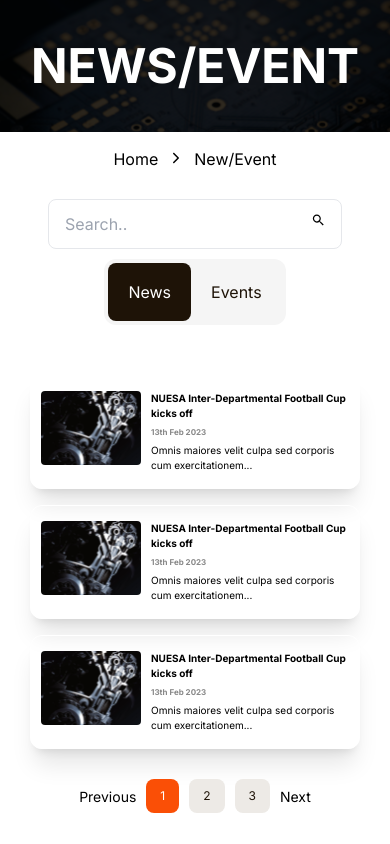
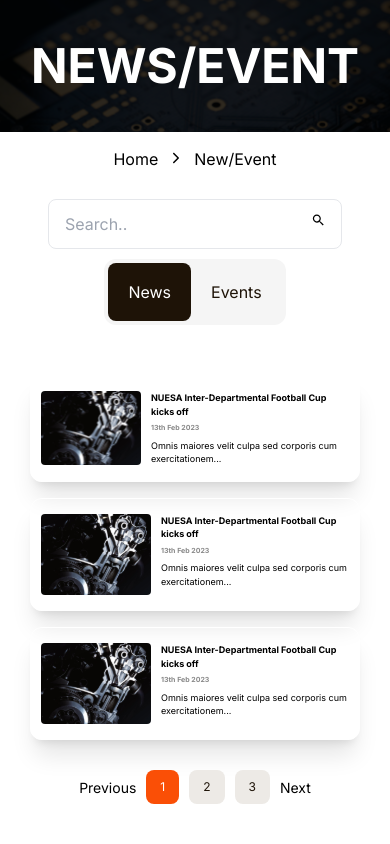
Before and after one commit to NUESA-UNIZIK/Client-side, a React (Vite) app: page /newsevent in a window 390 px wide. Built offline with nearby package versions, Linux system fonts and the light colour scheme.

Commit message:
new change

```diff
--- a/src/pages/News/OnlyEvent.jsx
+++ b/src/pages/News/OnlyEvent.jsx
@@ -15,7 +15,7 @@ export const OnlyEvent = () => {
               <img
                 src={img}
                 alt="news"
-                className="w-[100px] lg:h-[100%] h-[85px]  rounded md:max-w-[100%] "
+                className="w-[100px] lg:h-[100%] h-[80px]  rounded md:max-w-[100%] "
               />
               <div className="flex flex-row justify-around gap-[20px] items-center">
               <div className="flex flex-col items-start gap-[22px max-w-[428px]">
@@ -56,7 +56,7 @@ export const OnlyEvent = () => {
               <img
                 src={img}
                 alt="news"
-                className="w-[100px] lg:h-[100%] h-[85px]  rounded lg:w-[100%] "
+                className="w-[100px] lg:h-[100%] h-[80px]  rounded lg:w-[100%] "
               />
               <div className="flex flex-row justify-around gap-[20px] items-center">
               <div className="flex flex-col items-start gap-[22px max-w-[428px]">
@@ -98,7 +98,7 @@ export const OnlyEvent = () => {
               <img
                 src={img}
                 alt="news"
-                className="w-[100px] lg:h-[100%] h-[85px]  rounded lg:w-[100%] "
+                className="w-[100px] lg:h-[100%] h-[80px]  rounded lg:w-[100%] "
               />
               <div className="flex flex-row justify-around gap-[20px] items-center">
               <div className="flex flex-col items-start gap-[22px max-w-[428px]">
--- a/src/pages/News/OnlyNews.jsx
+++ b/src/pages/News/OnlyNews.jsx
@@ -18,13 +18,13 @@ export const OnlyNews = () => {
             />
             <div className="flex flex-col items-start gap-[22px max-w-[428px]">
               <div className="flex flex-col gap-[5px] p-0 ">
-                <p className="text-[10px] lg:text-[12px] font-[700]  text-[#0000000] ">
+                <p className="text-[9px] lg:text-[12px] font-[700]  text-[#0000000] ">
                   NUESA Inter-Departmental Football Cup kicks off
                 </p>
-                <span className="md:text-[14px] text-[8px] font-[700] leading-[150%] text-[#888888] ">
+                <span className="md:text-[14px] text-[7px] font-[700] leading-[150%] text-[#888888] ">
                   13th Feb 2023
                 </span>
-                <p className="font-[400] text-[10px] sm:text-[12px] block md:hidden lg:text-[16px] text-[#000000] ">
+                <p className="font-[400] text-[9px] sm:text-[12px] block md:hidden lg:text-[16px] text-[#000000] ">
                 Omnis maiores velit culpa sed corporis cum exercitationem...
                 </p>
                 <p className="font-[400] hidden md:flex text-[12px] lg:text-[16px] text-[#000000] ">
@@ -45,17 +45,17 @@ export const OnlyNews = () => {
             <img
               src={img}
               alt="news"
-              className="w-[100px] h-[100%]    rounded lg:w-[100%] "
+              className="w-[110px] h-[100%]    rounded lg:w-[100%] "
             />
             <div className="flex flex-col items-start gap-[22px max-w-[428px]">
               <div className="flex flex-col gap-[5px] p-0 ">
-                <p className="text-[10px] md:text-[12px]  font-[700]  text-[#0000000] ">
+                <p className="text-[9px] md:text-[12px]  font-[700]  text-[#0000000] ">
                   NUESA Inter-Departmental Football Cup kicks off
                 </p>
-                <span className="md:text-[14px] text-[8px] font-[700] leading-[150%] text-[#888888] ">
+                <span className="md:text-[14px] text-[7px] font-[700] leading-[150%] text-[#888888] ">
                   13th Feb 2023
                 </span>
-                <p className="font-[400] text-[10px] sm:text-[12px] block md:hidden lg:text-[16px] text-[#000000] ">
+                <p className="font-[400] text-[9px] sm:text-[12px] block md:hidden lg:text-[16px] text-[#000000] ">
                 Omnis maiores velit culpa sed corporis cum exercitationem...
                 </p>
                 <p className="font-[400] hidden md:flex text-[12px] lg:text-[16px] text-[#000000] ">
@@ -78,17 +78,17 @@ export const OnlyNews = () => {
               <img
                 src={img}
                 alt="news"
-                className="w-[100px] h-[100%]   rounded lg:w-[100%] "
+                className="w-[110px] h-[100%]   rounded lg:w-[100%] "
               />
               <div className="flex flex-col items-start gap-[22px max-w-[428px]">
                 <div className="flex flex-col gap-[5px] p-0 ">
-                  <p className="text-[10px] md:text-[12px]  font-[700]  text-[#0000000] ">
+                  <p className="text-[9px] md:text-[12px]  font-[700]  text-[#0000000] ">
                     NUESA Inter-Departmental Football Cup kicks off
                   </p>
-                  <span className="md:text-[14px] text-[8px] font-[700] leading-[150%] text-[#888888] ">
+                  <span className="md:text-[14px] text-[7px] font-[700] leading-[150%] text-[#888888] ">
                     13th Feb 2023
                   </span>
-                  <p className="font-[400] text-[10px] sm:text-[12px] block md:hidden lg:text-[16px] text-[#000000] ">
+                  <p className="font-[400] text-[9px] sm:text-[12px] block md:hidden lg:text-[16px] text-[#000000] ">
                 Omnis maiores velit culpa sed corporis cum exercitationem...
                 </p>
                 <p className="font-[400] hidden md:flex text-[12px] lg:text-[16px] text-[#000000] ">
```
